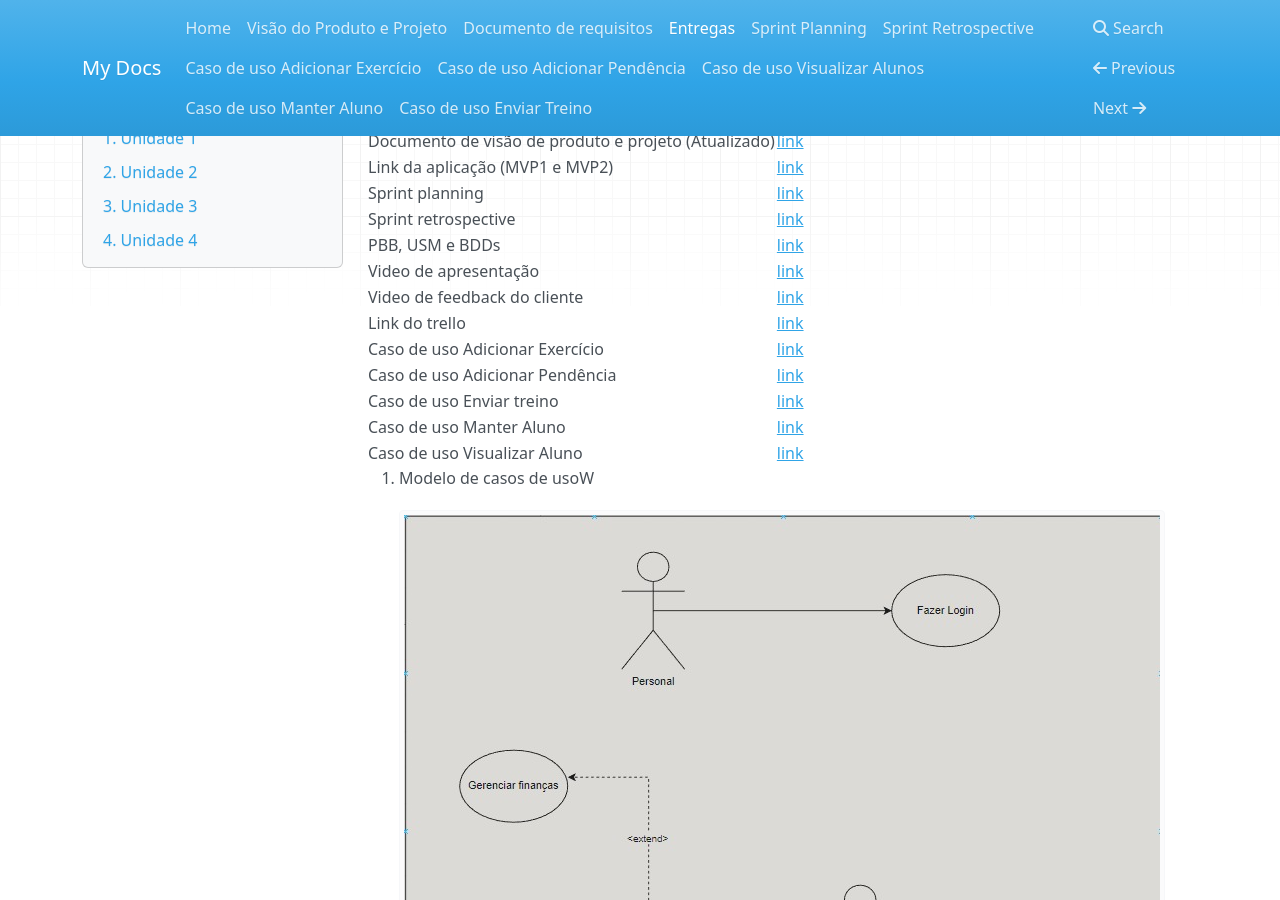
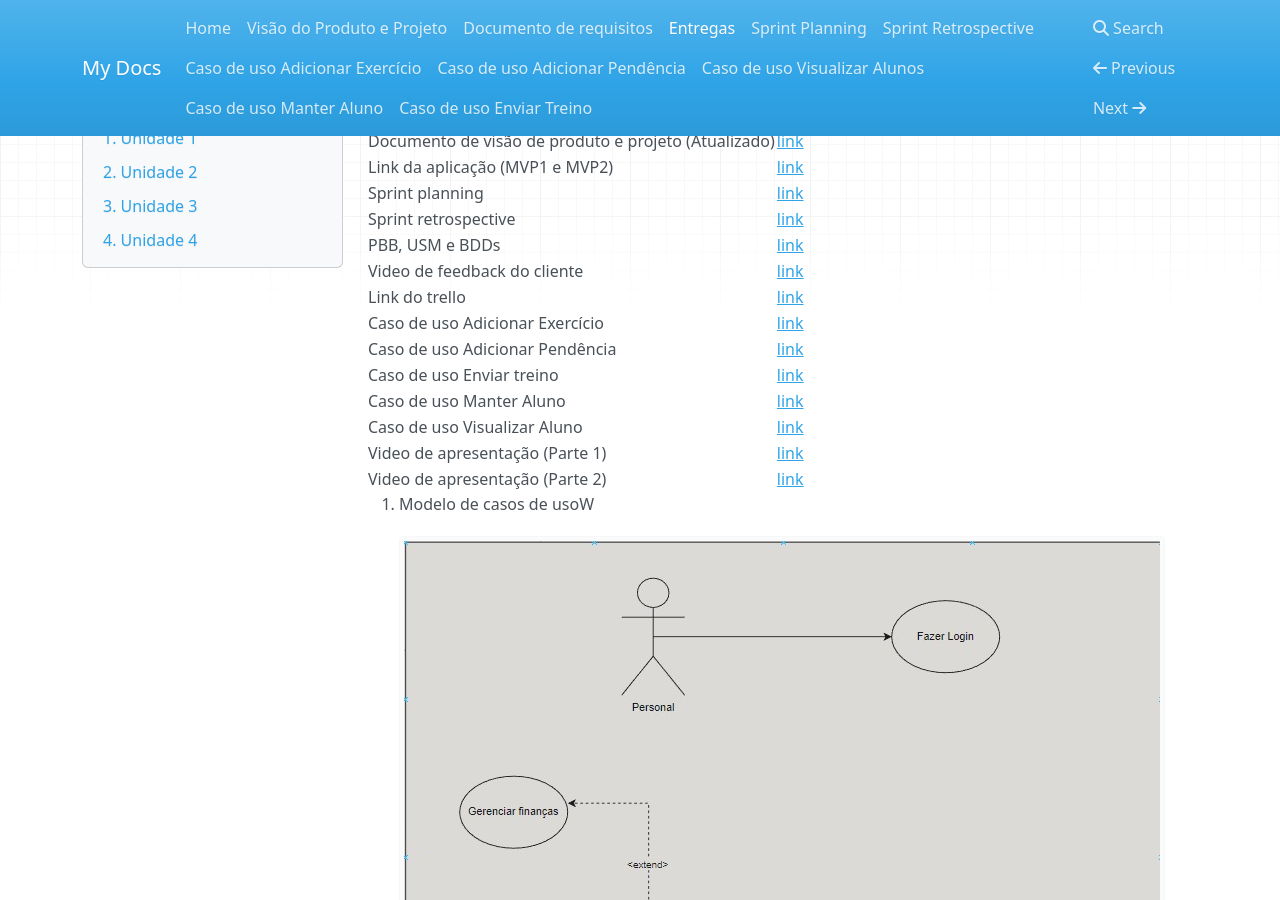
Before and after one commit to mdsreq-fga-unb/2022.2-Strix, an MkDocs documentation site: the page built from documentation/docs/entregas.md, in a window 1280 px wide and 900 px high, scrolled down 9024 px. Built offline with MkDocs 1.6.1, drawn with Linux system fonts in a browser that asks for light colours; nearby versions of some CDN libraries.

Commit message:
Subi vídeos

```diff
--- a/documentation/docs/entregas.md
+++ b/documentation/docs/entregas.md
@@ -70,5 +69,8 @@
 | Caso de uso Enviar treino | [link](./EnviarTreino.md) |
 | Caso de uso Manter Aluno | [link](./ManterAluno.md) |
 | Caso de uso Visualizar Aluno | [link](./VisualizarAlunos.md) |
+| Video de apresentação (Parte 1) | [link](https://www.youtube.com/watch?v=skO852lFv7s) |
+| Video de apresentação (Parte 2) | [link](https://www.youtube.com/watch?v=Rd-YcvL6DnY) |
+
 
 1. Modelo de casos de usoW ![](./img/diagramaCasoUso.jpg)
```
Also changed, not shown: other parts of documentation/docs/entregas.md (+0 -1 lines).
